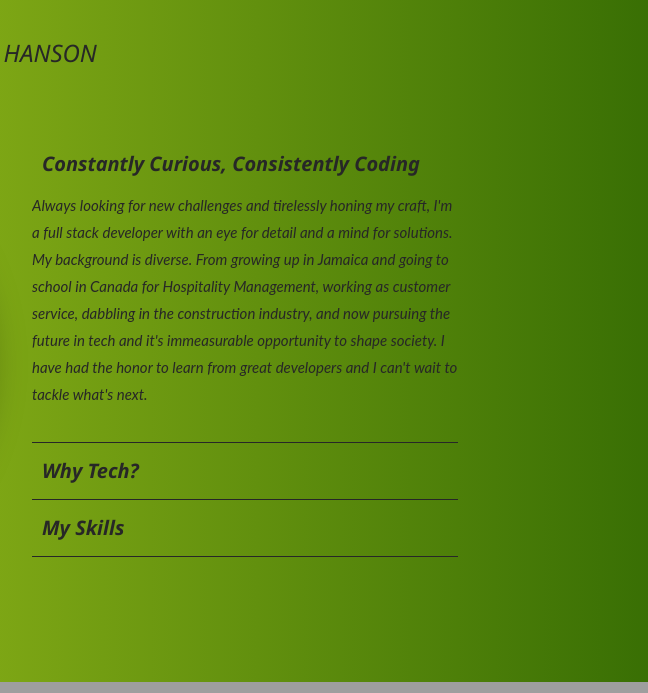
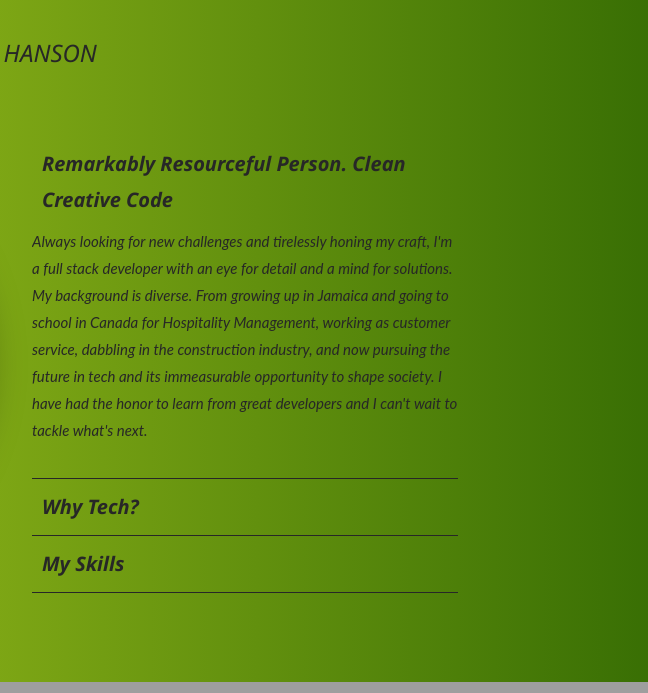
Before and after one commit to Altheahanson/Altheas-work-portfolio, a website: page index.html in a window 1280 px wide. Shown: the part 2740-3433 px from the top of the page, 632-1280 px from the left. Drawn offline with nearby package versions, Linux system fonts and the light colour scheme; some packages are replaced by stand-ins of ours; grey boxes are pictures that could not be loaded.

Commit message:
updated grammer

```diff
--- a/index.html
+++ b/index.html
@@ -175,14 +175,14 @@
                     <div class="profile__section-right">
                         <div class="text-box">
                             <div class="text-box__section text-box__section-default">
-                                <h4 class="text-box__section--title">Constantly Curious, Consistently Coding</h4>
+                                <h4 class="text-box__section--title">Remarkably Resourceful Person. Clean Creative Code</h4>
                                 <div  class="text-box__section--content">
                                     <p>
                                         Always looking for new challenges and tirelessly honing my craft, I'm a full stack developer with an eye for detail and a
                                         mind for solutions. My background is diverse. From growing up in Jamaica and
                                         going to school in Canada for Hospitality Management, working as customer service,
                                         dabbling in the construction industry, and now pursuing
-                                        the future in tech and it's immeasurable opportunity to shape society. I have had
+                                        the future in tech and its immeasurable opportunity to shape society. I have had
                                         the honor to learn from great developers and I can't wait to tackle what's next.
                                     </p>
                                 </div>
@@ -191,8 +191,8 @@
                                 <h4 class="text-box__section--title">Why Tech?</h4>
                                 <div class="text-box__section--content">
                                     <p>
-                                        My love of code stems from my life long passion for building. I grew up helping my da build boats, working on various construction projects, and fixing just about
-                                        anything that was broken. I've never found anything more satisfying and I've found joy in seeing things work.
+                                        My love of code stems from my life long passion for building. I grew up helping my dad build boats, working on various construction projects, and fixing just about
+                                        anything that was broken. I've never found anything more satisfying and I found joy in seeing things work.
                                     </p>
                                 </div>
                             </div>
```
